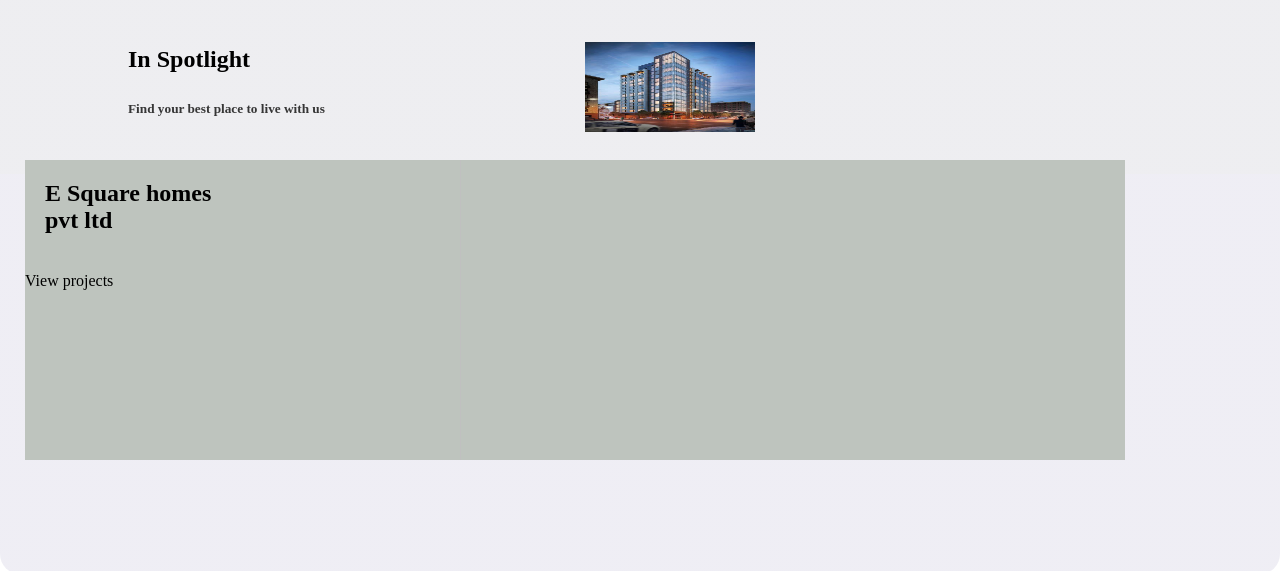
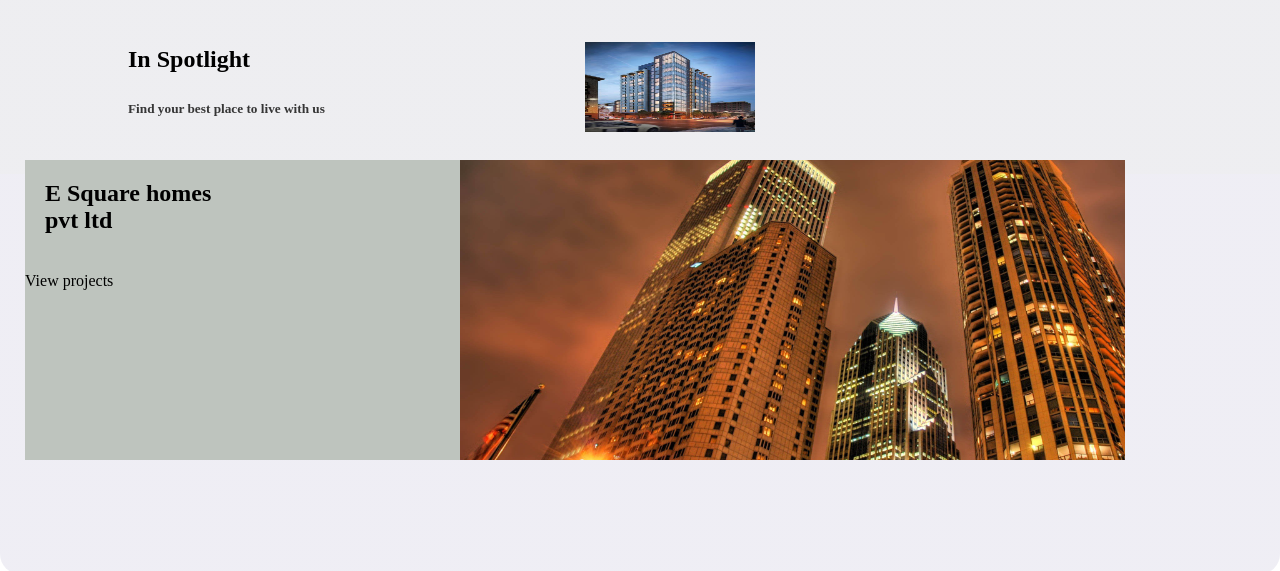
Before and after one commit to vikasraja1/House.com, a plain HTML site: page index.html in a window 1280 px wide. Shown: the part 786-1357 px from the top of the page. Drawn offline with nearby package versions, Linux system fonts and the light colour scheme.

Commit message:
Update index.html

```diff
--- a/index.html
+++ b/index.html
@@ -85,7 +85,7 @@
          <div  class="building" >
             <h2>E Square homes <br>pvt ltd</h2><br>
             <p> View projects</p>
-            <img src="./jk.JPG">
+            <img src="./jk.jpeg">
 
 
 
```
